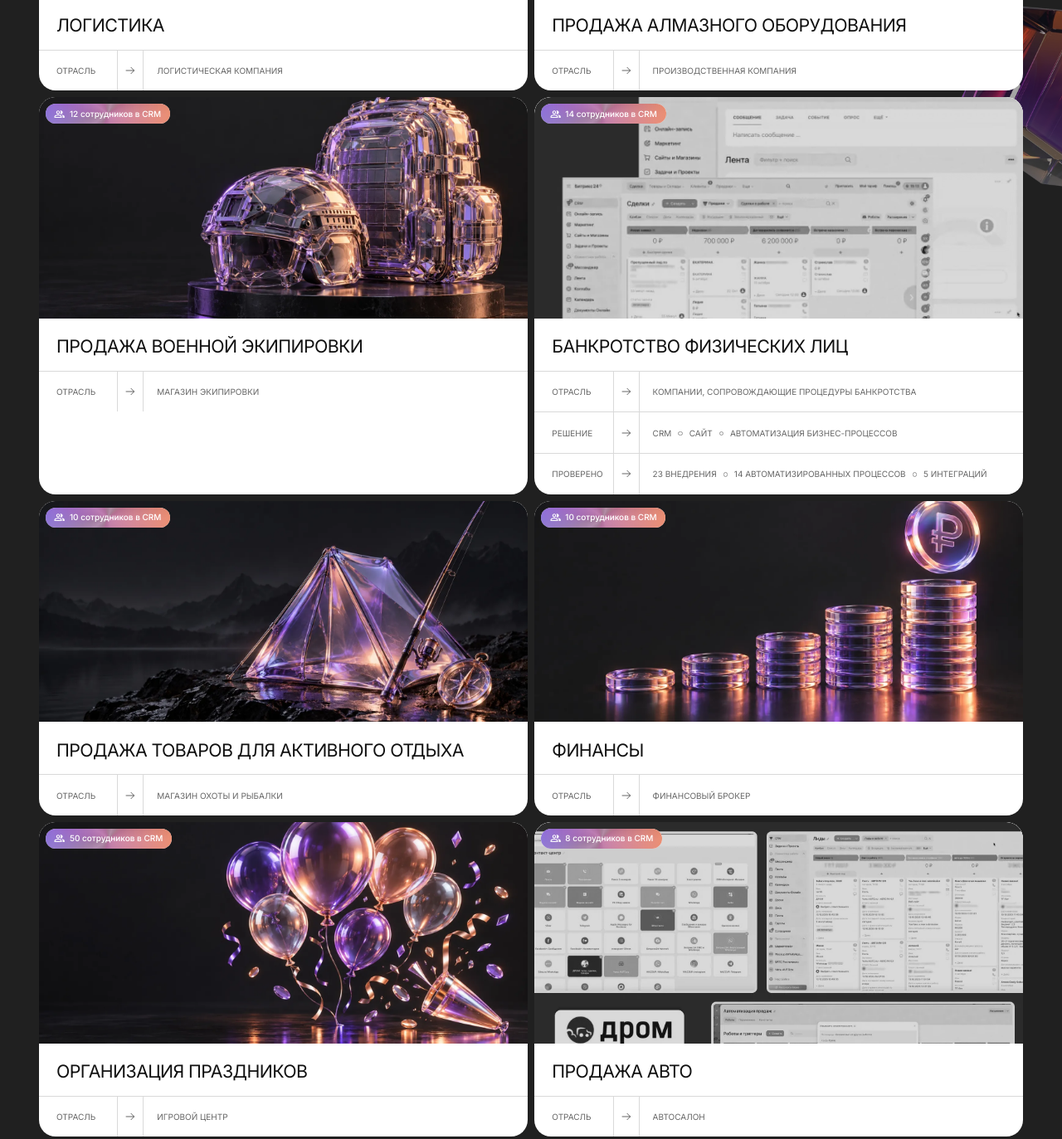
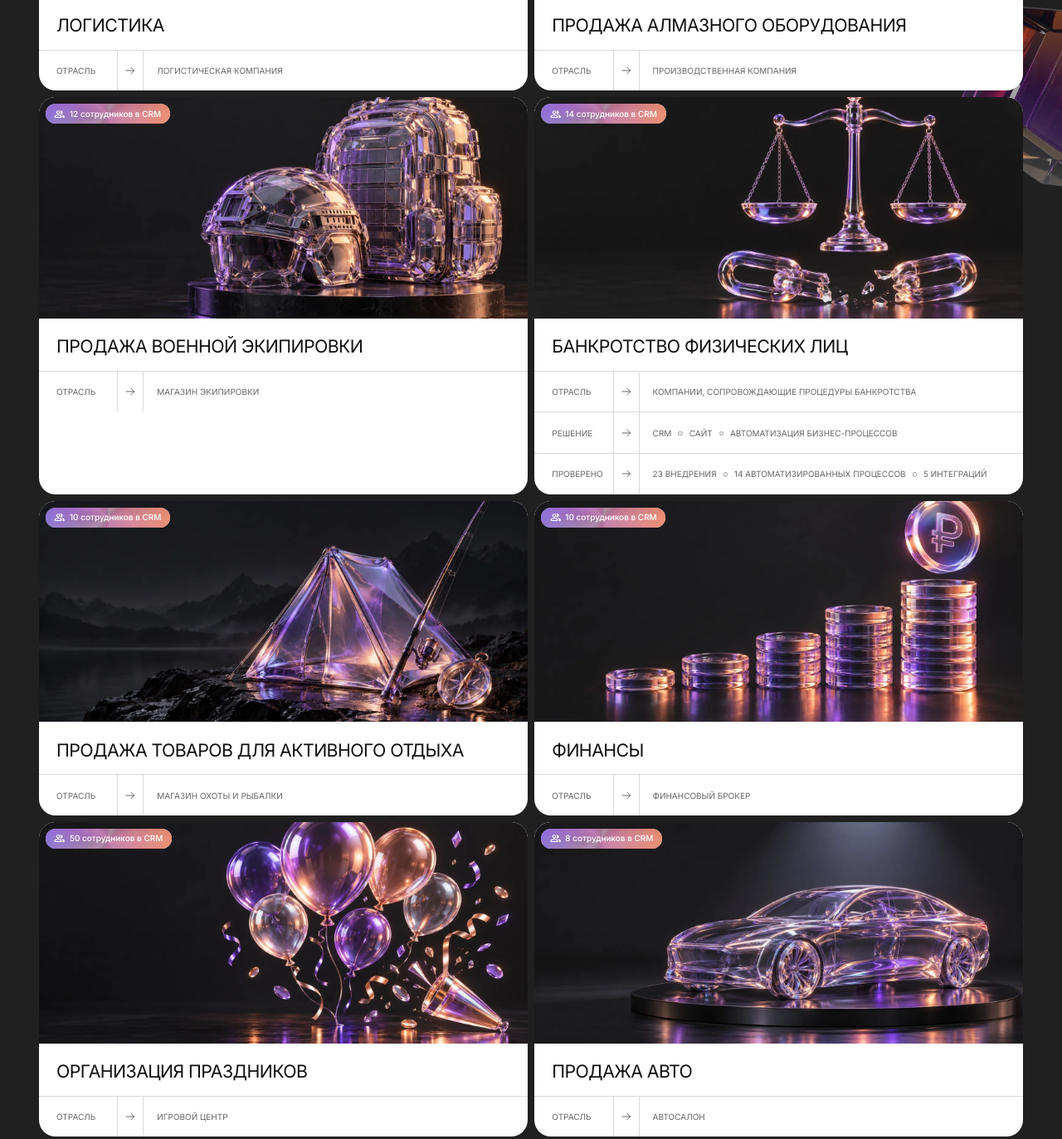
Before and after one commit to Ivanweb1/3d-group, a website built with Vite: page cases.html in a window 1280 px wide. Shown: the part 2585-3958 px from the top of the page at 83% size. Built offline with nearby package versions, Linux system fonts and the light colour scheme; some packages are replaced by stand-ins of ours; animation ran at ten frames a second.

Commit message:
Replace CRM screenshots with 3D covers for bankruptcy and auto cases
All eight case cards now use covers in the same style.

Co-Authored-By: Claude Opus 5.5 <noreply@anthropic.com>
Claude-Session: https://claude.ai/code/session_01Y81MjNJpAdQcmricFRHABj

```diff
--- a/cases.html
+++ b/cases.html
@@ -210,8 +210,8 @@
         </article>
         <article class="case-card" data-case data-sphere="law" data-format="individual" data-tasks="crm-new site-crm processes" data-tags="bitrix24">
           <a class="case-card__link" href="https://3d-group.space/cases/fabula-dela/">
-            <div class="case-card__media case-card__media--shot">
-              <img src="./src/assets/images/cases/bankruptcy-shot.webp" alt="Настройки CRM для компании по банкротству физлиц" width="884" height="863" loading="lazy">
+            <div class="case-card__media case-card__media--cover">
+              <img src="./src/assets/images/cases/bankruptcy-cover.webp" alt="Стеклянные весы правосудия над разорванной цепью" width="1600" height="900" loading="lazy">
               <div class="case-card__badges">
                 <span class="case-card__badge case-card__badge--accent"><svg viewBox="0 0 24 24" aria-hidden="true"><path fill="currentColor" d="M16.67 13.13C18.04 14.06 19 15.32 19 17v3h4v-3c0-2.18-3.57-3.47-6.33-3.87ZM15 12c2.21 0 4-1.79 4-4s-1.79-4-4-4c-.47 0-.91.1-1.33.24a5.98 5.98 0 0 1 0 7.52c.42.14.86.24 1.33.24Zm-6 0c2.21 0 4-1.79 4-4s-1.79-4-4-4-4 1.79-4 4 1.79 4 4 4Zm0-6c1.1 0 2 .9 2 2s-.9 2-2 2-2-.9-2-2 .9-2 2-2Zm0 7c-2.67 0-8 1.34-8 4v3h16v-3c0-2.66-5.33-4-8-4Zm6 5H3v-.99C3.2 16.29 6.3 15 9 15s5.8 1.29 6 2v1Z"/></svg>14 сотрудников в CRM</span>
               </div>
@@ -290,8 +290,8 @@
         </article>
         <article class="case-card" data-case data-sphere="auto" data-format="individual" data-tasks="sales site-crm growth" data-tags="bitrix24">
           <a class="case-card__link" href="https://3d-group.space/cases/formula-avto/">
-            <div class="case-card__media case-card__media--shot">
-              <img src="./src/assets/images/cases/auto-shot.webp" alt="CRM автосалона с интеграцией Дром, Avito и Авто.ру" width="884" height="863" loading="lazy">
+            <div class="case-card__media case-card__media--cover">
+              <img src="./src/assets/images/cases/auto-cover.webp" alt="Стеклянный автомобиль на поворотном подиуме" width="1600" height="900" loading="lazy">
               <div class="case-card__badges">
                 <span class="case-card__badge case-card__badge--accent"><svg viewBox="0 0 24 24" aria-hidden="true"><path fill="currentColor" d="M16.67 13.13C18.04 14.06 19 15.32 19 17v3h4v-3c0-2.18-3.57-3.47-6.33-3.87ZM15 12c2.21 0 4-1.79 4-4s-1.79-4-4-4c-.47 0-.91.1-1.33.24a5.98 5.98 0 0 1 0 7.52c.42.14.86.24 1.33.24Zm-6 0c2.21 0 4-1.79 4-4s-1.79-4-4-4-4 1.79-4 4 1.79 4 4 4Zm0-6c1.1 0 2 .9 2 2s-.9 2-2 2-2-.9-2-2 .9-2 2-2Zm0 7c-2.67 0-8 1.34-8 4v3h16v-3c0-2.66-5.33-4-8-4Zm6 5H3v-.99C3.2 16.29 6.3 15 9 15s5.8 1.29 6 2v1Z"/></svg>8 сотрудников в CRM</span>
               </div>
```
Also changed, not shown: src/assets/images/cases/auto-cover.webp (added), src/assets/images/cases/auto-shot.webp (deleted), src/assets/images/cases/auto.jpg (deleted), src/assets/images/cases/bankruptcy-cover.webp (added), src/assets/images/cases/bankruptcy-shot.webp (deleted), src/assets/images/cases/bankruptcy.jpg (deleted).
